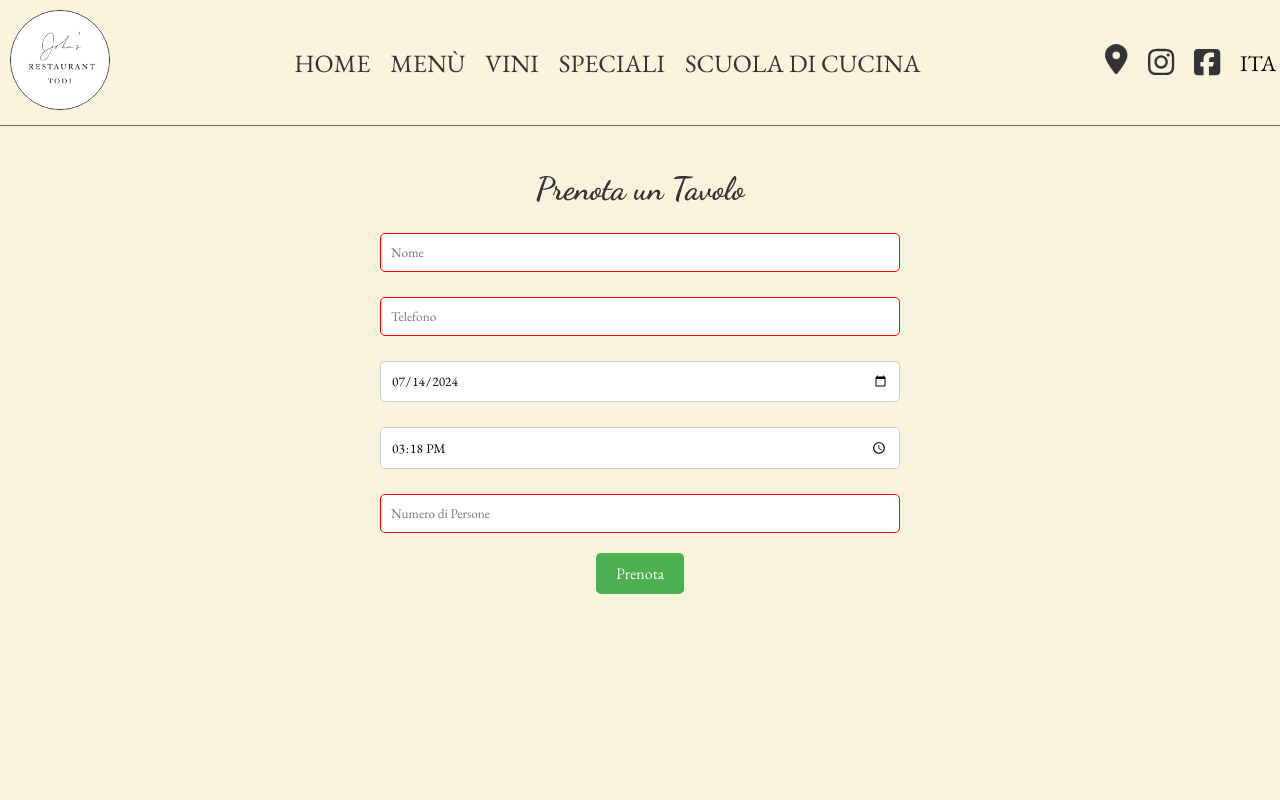
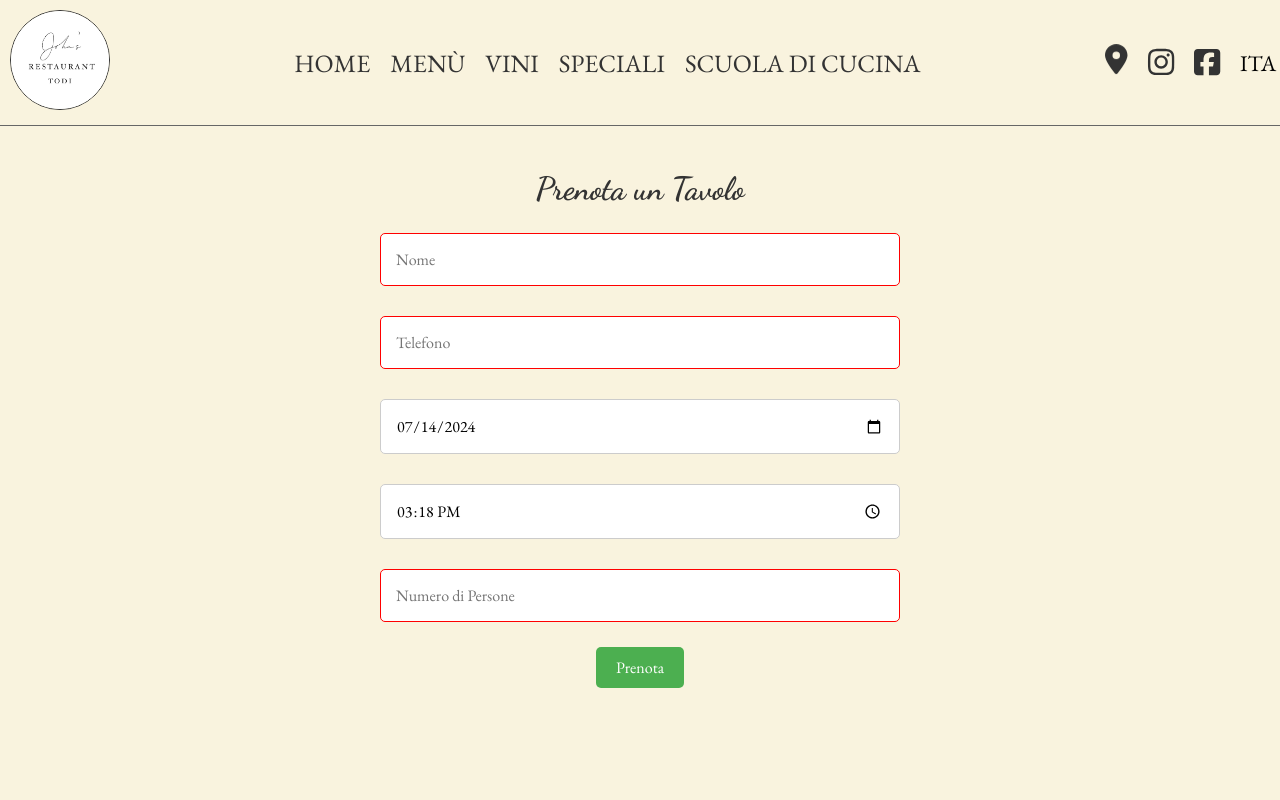
Before and after one commit to CalinCretu/JohnsRestaurant, a Vue app: page /contacts in a window 1280 px wide. Shown: the top 800 px of the page. Built offline with nearby package versions, Linux system fonts and the light colour scheme; a web font is replaced by a local one.

Commit message:
FIX - other ios problems

```diff
--- a/src/components/pages/Contacts.vue
+++ b/src/components/pages/Contacts.vue
@@ -109,11 +109,18 @@ input[type="date"],
 input[type="time"],
 input[type="number"] {
   width: 100%;
-  padding: 10px;
-  margin: 5px 0 10px 0;
+  padding: 15px;
+  /* Increased padding */
+  margin: 5px 0 15px 0;
+  /* Increased bottom margin */
   display: inline-block;
   border: 1px solid #ccc;
   border-radius: 5px;
+  font-size: 16px;
+  /* Increased font size */
+  min-width: 300px;
+  /* Ensures a minimum width */
+  box-sizing: border-box;
 }
 
 button[type="submit"] {
```
